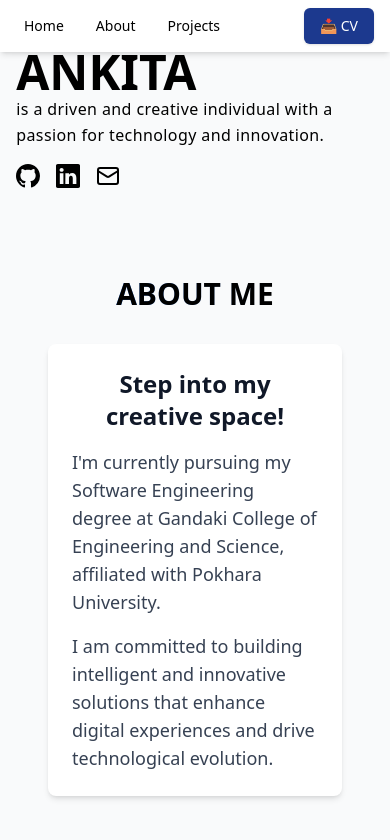
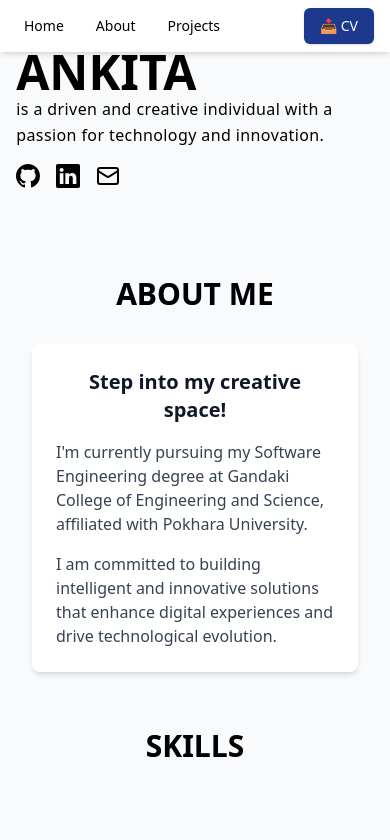
Before and after one commit to ankitagrg/ankitagrg, a React (Vite) app: page / in a window 390 px wide. Shown: the top 840 px of the page. Built offline with nearby package versions, Linux system fonts and the light colour scheme; grey boxes are pictures that could not be loaded; a web font is replaced by a local one.

Commit message:
Updated AboutMe content responsive

```diff
--- a/src/pages/aboutme.jsx
+++ b/src/pages/aboutme.jsx
@@ -5,12 +5,12 @@ const AboutMe = () => {
   return (
     <div id="about" className="flex flex-col items-center justify-center py-14">
       <PageTitle title="ABOUT ME" />
-      <main className="max-w-6xl min-h-80 flex flex-col justify-center px-8 md:px-4 space-y-6">
+      <main className="max-w-6xl min-h-80 flex flex-col justify-center px-4 space-y-6">
         <section className="bg-white shadow-md rounded-lg p-6 transition-transform duration-500 hover:scale-105">
-          <h2 className="text-center text-2xl font-semibold text-gray-900">
+          <h2 className="text-center text-xl md:text-2xl font-semibold text-gray-900">
             Step into my creative space!
           </h2>
-          <div className="mt-4 space-y-4 text-lg text-gray-700">
+          <div className="mt-4 space-y-4 text-base md:text-lg text-gray-700">
             <p>
               I'm currently pursuing my Software Engineering degree at Gandaki College of Engineering and Science, affiliated with Pokhara University.
             </p>
```
